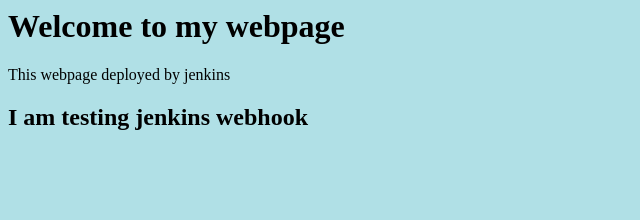
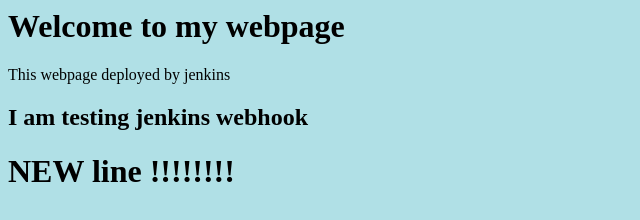
Before and after one commit to premkumarshamala/Simplewebserver, a plain HTML site: page index.html in a window 1280 px wide. Shown: the whole page, without its empty margins (0-640 px from the left). Drawn offline with Linux system fonts and the light colour scheme.

Commit message:
Update index.html

```diff
--- a/index.html
+++ b/index.html
@@ -5,4 +5,6 @@
 
 <h2> I am testing jenkins webhook <h2>
 
+  <h1> NEW line !!!!!!!!<h1>
+
 </body>
```
